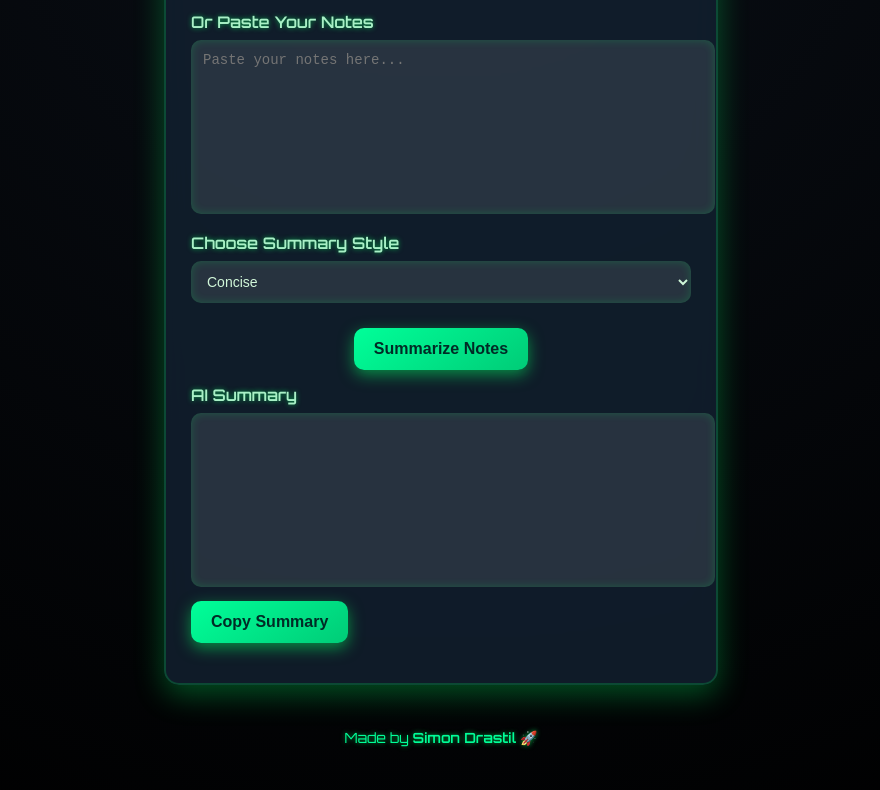
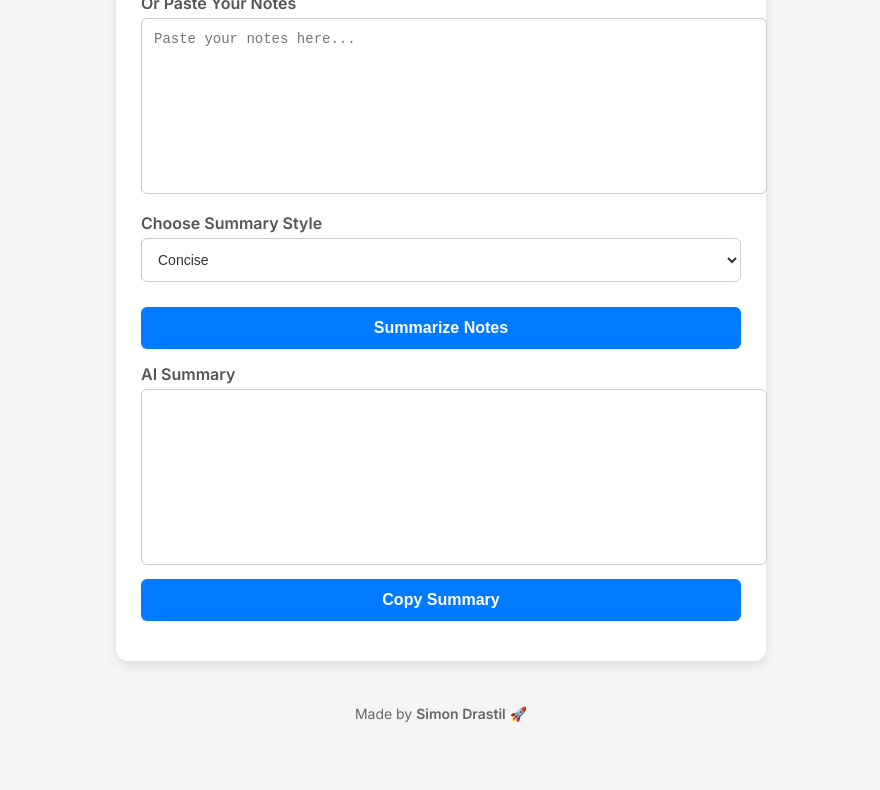
Before and after one commit to WestwoodSchool/Note.Summary, a plain HTML site: page index.html in a window 1280 px wide. Shown: the part 197-987 px from the top of the page, without its empty margins (199-1079 px from the left). After the commit the page ends 963 px from the top, so only its background shows below. Drawn offline with Linux system fonts and the light colour scheme.

Commit message:
Update style.css

```diff
--- a/style.css
+++ b/style.css
@@ -1,34 +1,33 @@
-@import url('https://fonts.googleapis.com/css2?family=Orbitron:wght@400;600&display=swap');
+/* Import Font */
+@import url('https://fonts.googleapis.com/css2?family=Inter:wght@400;600&display=swap');
 
 body {
-    font-family: 'Orbitron', sans-serif;
-    background: radial-gradient(circle at top, #0a0f17, #000000);
-    color: #d1f7d9;
+    font-family: 'Inter', sans-serif;
+    background: #f5f5f5;
+    color: #333;
     text-align: center;
     padding: 20px;
-    overflow-x: hidden;
     margin: 0;
 }
 
+/* Container */
 .container {
-    background: rgba(18, 32, 47, 0.85);
-    backdrop-filter: blur(15px);
+    background: white;
     padding: 25px;
-    max-width: 500px;
+    max-width: 600px;
     margin: auto;
-    border-radius: 15px;
-    box-shadow: 0 10px 30px rgba(0, 255, 100, 0.3);
-    border: 2px solid rgba(0, 255, 100, 0.2);
-    animation: fadeIn 1s ease-in-out;
+    border-radius: 12px;
+    box-shadow: 0 4px 12px rgba(0, 0, 0, 0.1);
 }
 
+/* Title */
 h1 {
-    font-size: 28px;
-    color: #00ff99;
-    text-shadow: 0px 0px 10px rgba(0, 255, 100, 0.8);
-    animation: glow 1.5s infinite alternate;
+    font-size: 24px;
+    color: #222;
+    margin-bottom: 20px;
 }
 
+/* Input Groups */
 .input-group, .output-group {
     text-align: left;
     margin: 15px 0;
@@ -37,67 +36,61 @@ h1 {
 label {
     display: block;
     font-weight: 600;
-    margin-bottom: 8px;
-    color: #a8f0c6;
-    text-shadow: 0px 0px 5px rgba(0, 255, 100, 0.6);
+    margin-bottom: 5px;
+    color: #555;
 }
 
+/* Inputs, Select, and Textarea */
 input, select, textarea {
     width: 100%;
     padding: 12px;
-    border-radius: 10px;
-    border: none;
-    outline: none;
-    background: rgba(255, 255, 255, 0.1);
-    color: #d1f7d9;
+    border-radius: 6px;
+    border: 1px solid #ccc;
+    background: #fff;
+    color: #333;
     font-size: 14px;
-    box-shadow: inset 0px 0px 10px rgba(0, 255, 100, 0.2);
     transition: 0.3s;
 }
 
 input:focus, select:focus, textarea:focus {
-    box-shadow: 0 0 15px rgba(0, 255, 100, 0.8);
+    border-color: #007bff;
+    box-shadow: 0 0 5px rgba(0, 123, 255, 0.3);
 }
 
+/* Upload File Input */
+input[type="file"] {
+    padding: 8px;
+}
+
+/* Buttons */
 button {
-    margin-top: 10px;
-    padding: 12px 20px;
+    width: 100%;
+    padding: 12px;
     font-size: 16px;
     font-weight: bold;
-    background: linear-gradient(145deg, #00ff99, #00cc77);
-    color: #002b26;
+    background: #007bff;
+    color: white;
     border: none;
-    border-radius: 10px;
+    border-radius: 6px;
     cursor: pointer;
     transition: all 0.3s ease-in-out;
-    box-shadow: 0px 5px 15px rgba(0, 255, 100, 0.5);
+    margin-top: 10px;
 }
 
 button:hover {
-    transform: scale(1.05);
-    box-shadow: 0px 10px 25px rgba(0, 255, 100, 0.8);
+    background: #0056b3;
 }
 
+/* Textarea */
 textarea {
     resize: none;
     height: 150px;
 }
 
+/* Footer */
 footer {
     margin-top: 20px;
     padding: 10px;
-    color: #00ff99;
     font-size: 14px;
-    text-align: center;
-    text-shadow: 0px 0px 5px rgba(0, 255, 100, 0.6);
+    color: #666;
 }
-
-@keyframes glow {
-    0% { text-shadow: 0px 0px 10px rgba(0, 255, 100, 0.8); }
-    100% { text-shadow: 0px 0px 20px rgba(0, 255, 100, 1); }
-}
-
-@keyframes fadeIn {
-    from { opacity: 0; transform: translateY(-20px); }
-    to { opacity: 1; transform: translateY(0); }
-}
```
